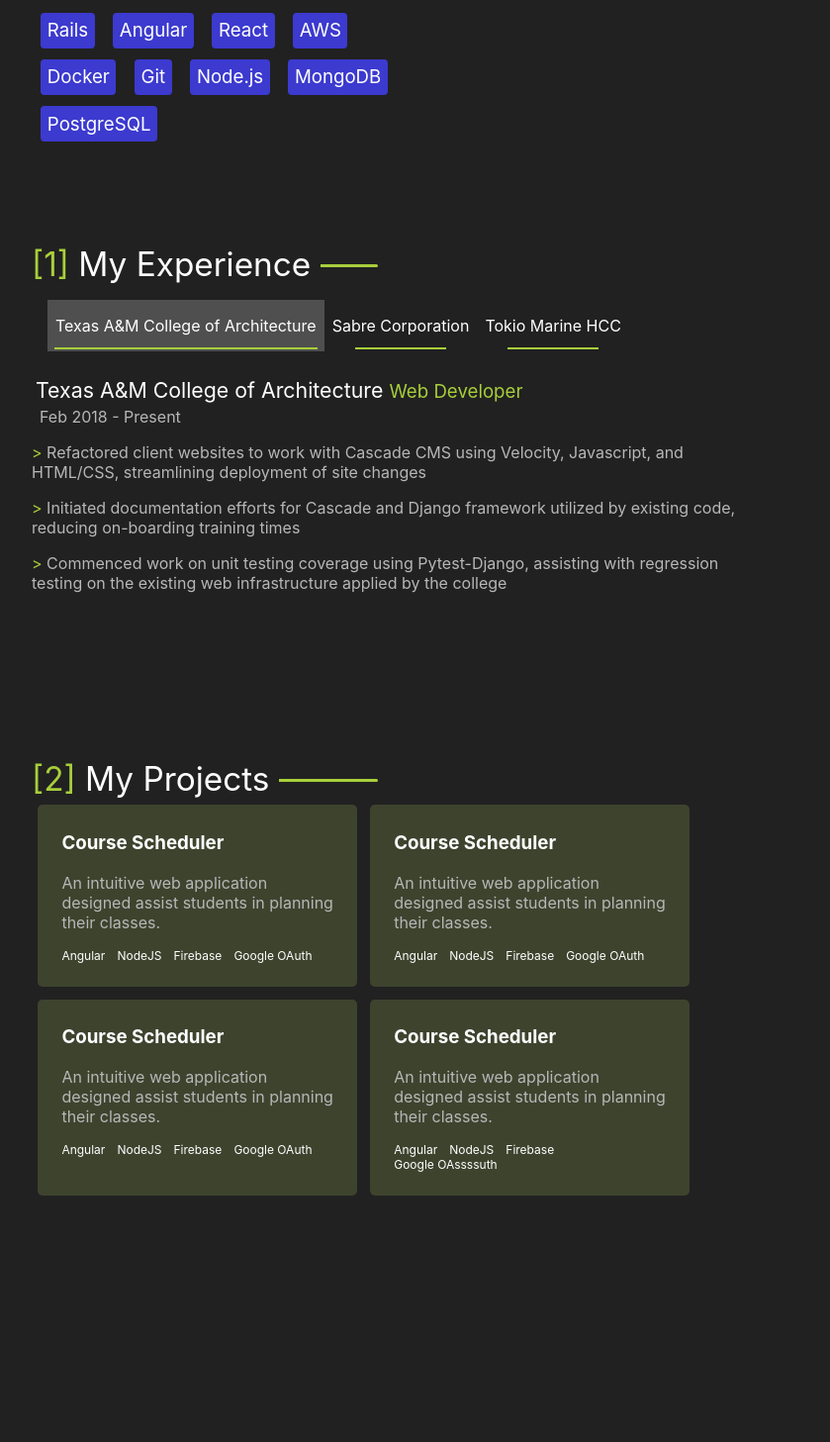
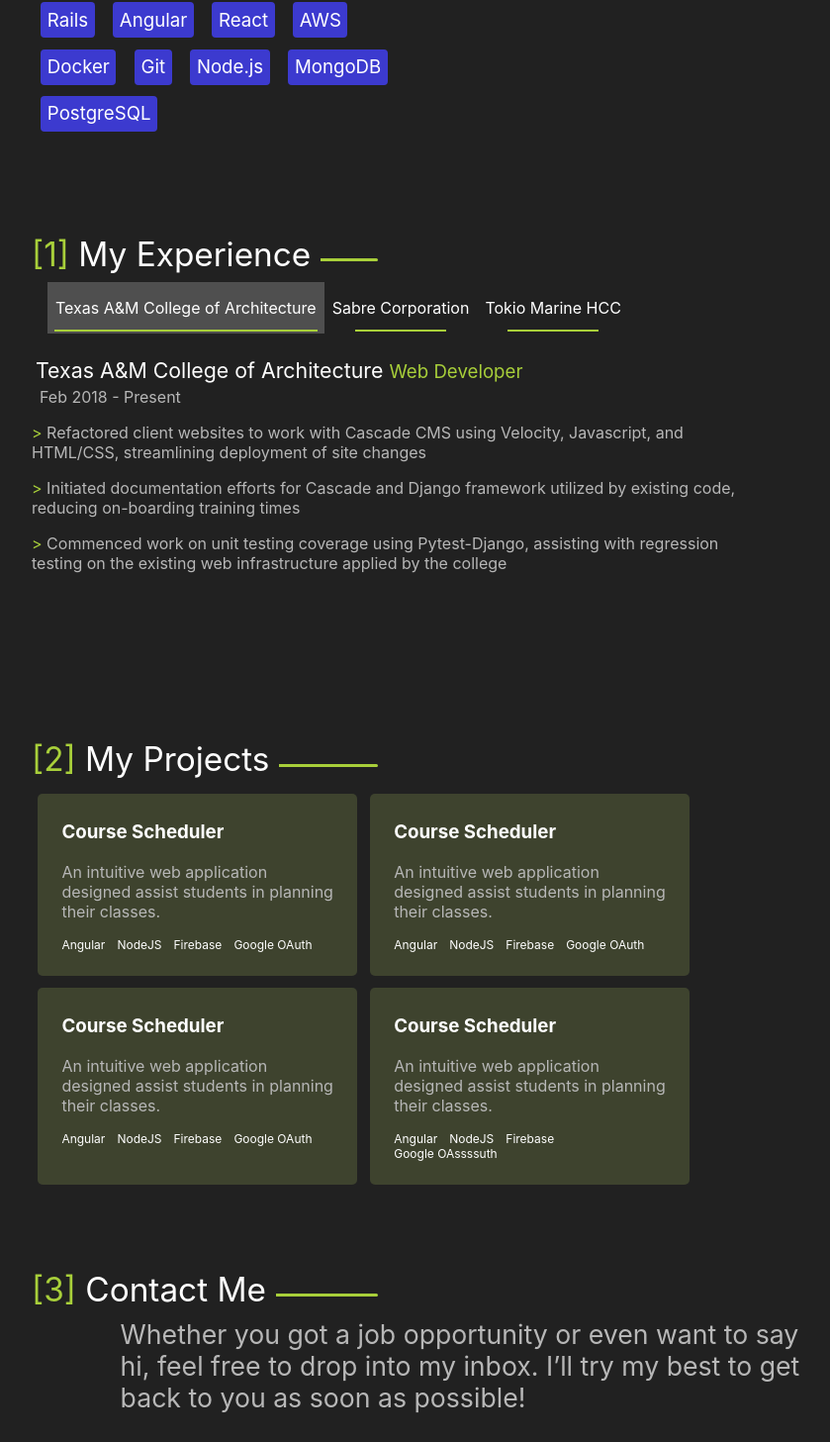
Before and after one commit to BenWong1097/site-v2, a React (Create React App) app: page / in a window 1280 px wide. Shown: the part 991-2448 px from the top of the page at 99% size, without its empty margins (160-999 px from the left). Before the commit the page ends 2286 px from the top, so only its background shows below. Built offline with nearby package versions, Linux system fonts and the light colour scheme; the HTML template or start-up script is replaced by a standard one.

Commit message:
Implemented partial Contact section. Still need to add icons that are to be editted. #3

```diff
--- a/src/App.css
+++ b/src/App.css
@@ -23,6 +23,8 @@ html{
 .section-title{
   position: relative;
   padding-right: 10px;
+  display: inline-block;
+  padding-bottom: 0.25em;
 }
 .section-title:after{
   content: '';
@@ -150,8 +152,7 @@ nav li{
   width: 95%;
 }
 .exp-tab-list-container{
-  padding: 1em;
-  padding-bottom: 0.1em;
+  padding: 0 1em;
 }
 .exp-detail-container{
   width: 80%;
@@ -181,3 +182,13 @@ nav li{
 .project-techlist span:last-child{
   padding-right: 0;
 }
+
+/* Contact */
+.contact-content{
+  margin: auto;
+  width: 80%;
+  min-width: 300px;
+}
+.contact-links a{
+  padding-right: 1em;
+}
--- a/src/App.js
+++ b/src/App.js
@@ -7,6 +7,7 @@ import Landing from './components/Landing';
 import About from './components/About';
 import Experience from './components/Experience';
 import Projects from './components/Projects';
+import Contact from './components/Contact';
 
 function App() {
   return (
@@ -16,6 +17,7 @@ function App() {
       <About/>
       <Experience/>
       <Projects/>
+      <Contact/>
     </div>
   );
 }
--- a/src/components/About.js
+++ b/src/components/About.js
@@ -10,7 +10,7 @@ export default function About(){
             <SectionTitle index="0" title="About"/>
             <div className="flex">
                 <div className="size-14" style={{width: "45%", minWidth: "350px"}}>
-                    <p>I’m currently a Computer Engineering senior at Texas A&M University set to graduate May 2020.</p>
+                    <p style={{marginTop: 0}}>I’m currently a Computer Engineering senior at Texas A&M University set to graduate May 2020.</p>
                     <p>I’m based in Houston, Texas so you already know I’m a big foodie as well. I'd say I'm a pretty impulsive and open-minded person. I'm always open to explore the unknown and learn from it.</p>
                     <p>I love programming in order to solve problems that are pervasive.</p>
                     <p className="size-14">My skills!</p>
--- /dev/null
+++ b/src/components/Contact.js
@@ -0,0 +1,22 @@
+import React from 'react';
+
+import SectionTitle from './SectionTitle';
+
+export default function Contact(){
+    return (
+        <div className="container">
+            <SectionTitle index="3" title="Contact Me"/>
+            <div className="size-20 contact-content faded">
+                <p style={{marginTop: 0}}>
+                    Whether you got a job opportunity or even want to say hi, feel free to drop into my inbox. I’ll try my best to get back to you as soon as possible!
+                </p>
+                <div className="contact-links flex-start">
+                    <a href="mailto:ben.wong.jamin@gmail.com">Email</a>
+                    <a href="https://github.com/BenWong1097">GitHub</a>
+                    <a href="https://www.linkedin.com/in/bwong1097/">LinkedIn</a>
+                </div>
+            </div>
+
+        </div>
+    )
+};
```
